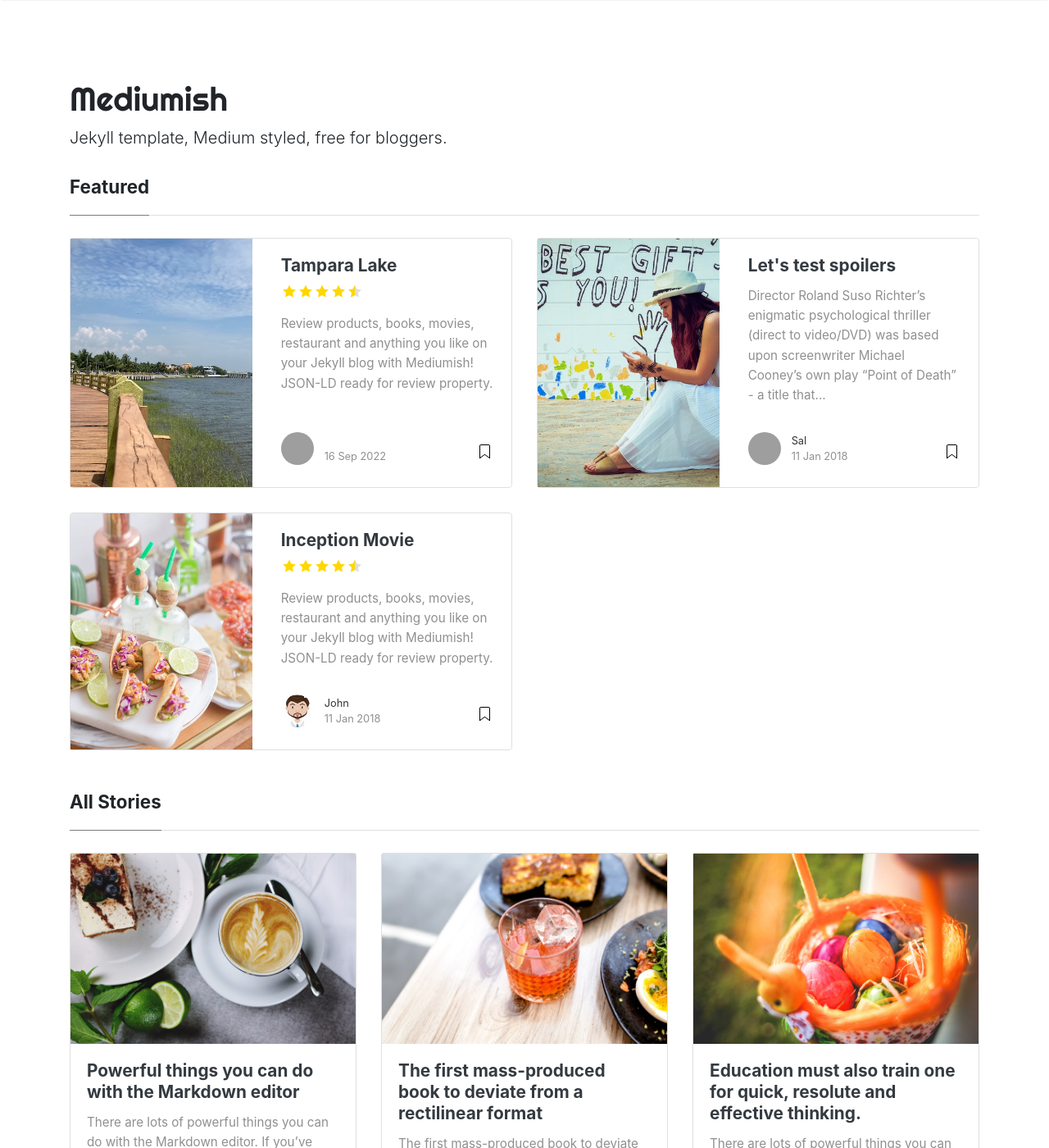
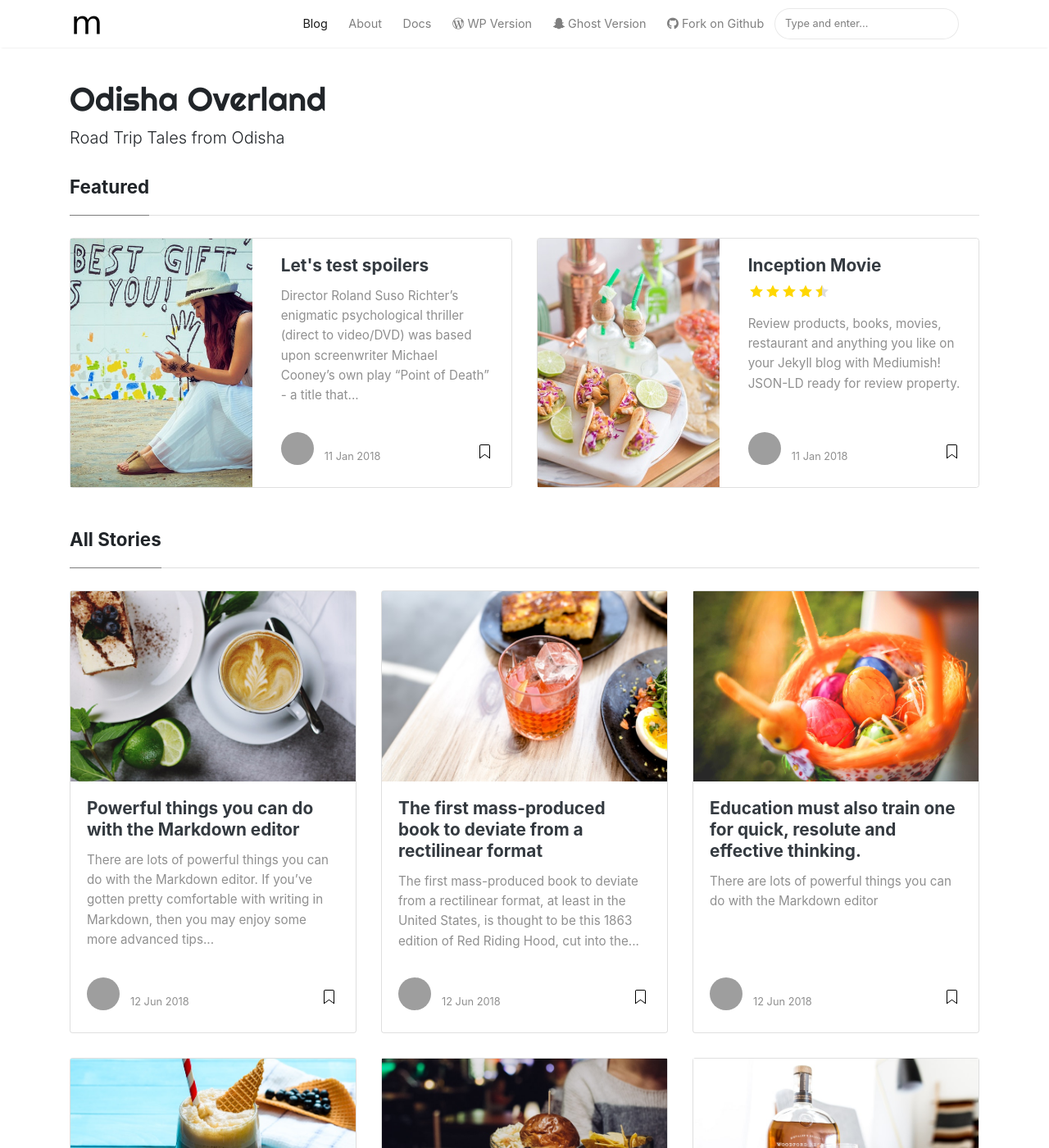
Before and after one commit to odishaoverland/odishaoverland.github.io, a Jekyll site: the page built from index.html, in a window 1280 px wide and 1400 px high. Shown: the whole window at 82% size. Built offline with Jekyll 4.4.1, drawn with Linux system fonts in a browser that asks for light colours; nearby versions of some CDN libraries; the list of posts is cut into pages by our own code; some of the changed text lies outside the part shown; grey boxes are pictures that could not be loaded.

```diff
--- a/_config.yml
+++ b/_config.yml
@@ -1,7 +1,7 @@
 # Site
-name: "Mediumish"
-title: "Mediumish"
-description: "Jekyll template, Medium styled, free for bloggers."
+name: "Odisha Overland"
+title: "Odisha Overland"
+description: "Road Trip Tales from Odisha"
 logo: 'assets/images/logo.png'
 favicon: 'assets/images/logo.png'
 baseurl: /
@@ -13,23 +13,14 @@ permalink: /:title/
 
 # Authors
 authors:
-  sal:
-    name: Sal
-    display_name: Sal
+  OdishaOverland:
+    name: OdishaOverland
+    display_name: Odisha Overland
     gravatar: e56154546cf4be74e393c62d1ae9f9d4
-    email: wowthemesnet@gmail.com
-    web: https://www.wowthemes.net
-    twitter: https://twitter.com/wowthemesnet
-    description: "Author of Mediumish, a Bootstrap Medium styled template available for WordPress, HTML, Ghost and Jekyll. You are currently previewing Jekyll template demo."
-  john:
-    name: John
-    display_name: John
-    avatar: 'assets/images/avatar.png'
-    gravatar: b1cc14991db7a456fcd761680bbc8f81
-    email: wowthemesnet@gmail.com
-    web: https://www.wowthemes.net
-    twitter: https://twitter.com/wowthemesnet
-    description: "This is the author box. Write a short description of the author here. You are currently previewing Mediumish demo, a Jekyll template compatible with Github pages."
+    email:
+    web: https://odishaoverland.github.io/
+    twitter:
+    description: ""
 
 # Plugins
 plugins:
```
Also changed, not shown: _posts/2022-09-16-tampara-lake-ganjam.md (+1 -1 lines).
